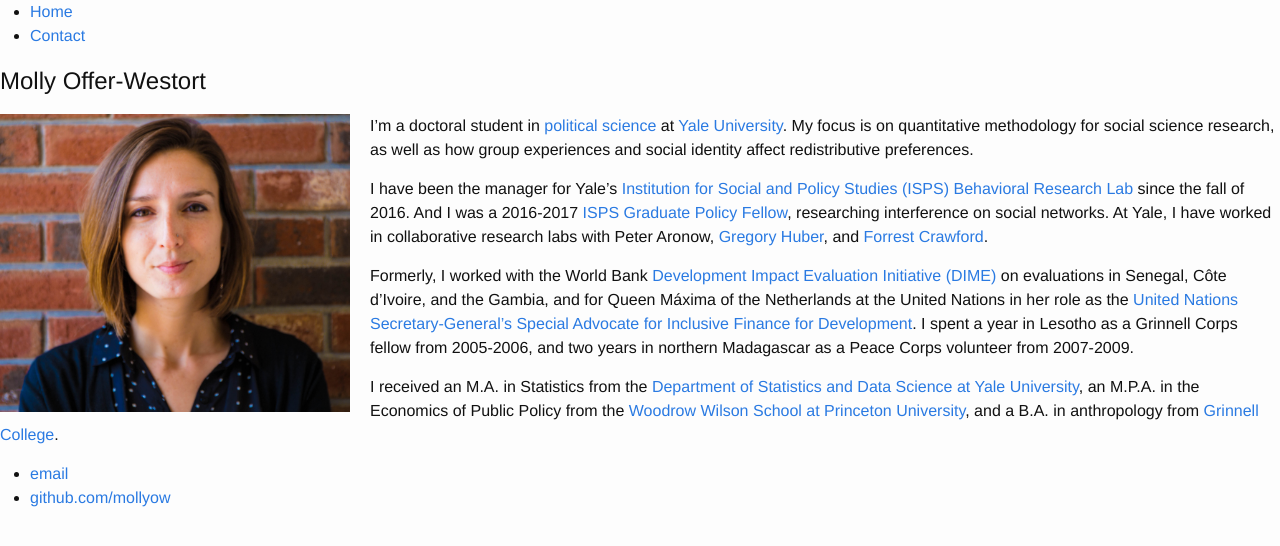
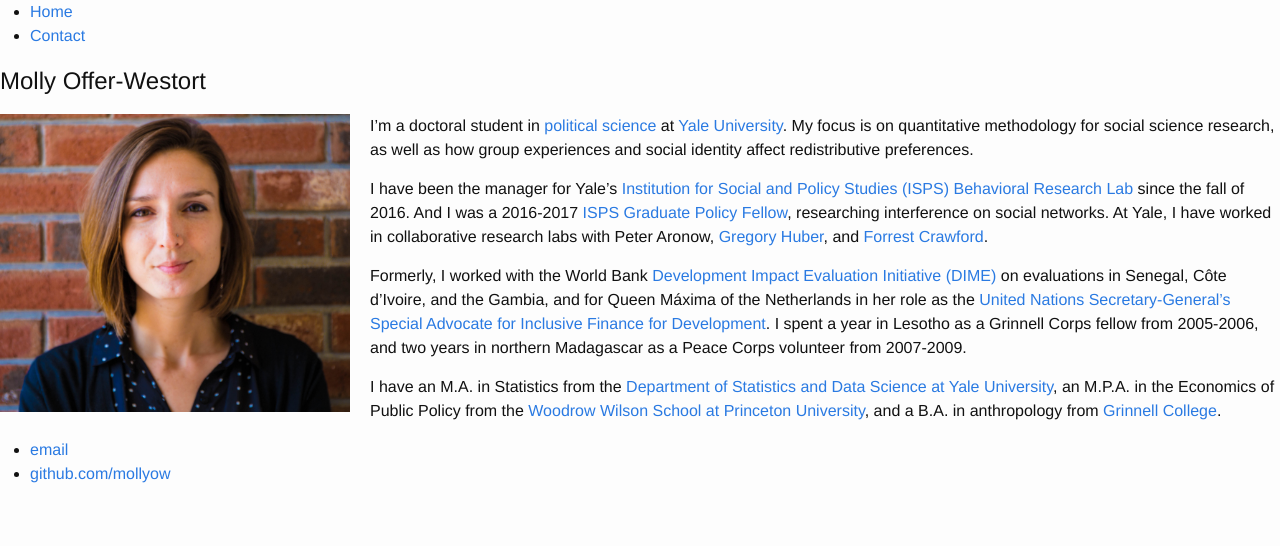
Before and after one commit to mollyow/mollyow.github.io, a Jekyll site: the page built from index.markdown, in a window 1280 px wide. Shown: the top 546 px of the page. Built offline with Jekyll 4.4.1, drawn with Linux system fonts in a browser that asks for light colours.

```diff
--- a/index.markdown
+++ b/index.markdown
@@ -10,6 +10,6 @@
 
 I have been the manager for Yale's [Institution for Social and Policy Studies (ISPS)](http://isps.yale.edu) [Behavioral Research Lab](http://isps.yale.edu/yale-isps-behavioral-research-lab) since the fall of 2016. And I was a 2016-2017 [ISPS Graduate Policy Fellow](http://isps.yale.edu/team/molly-offer-westort), researching interference on social networks. At Yale, I have worked in collaborative research labs with Peter Aronow, [Gregory Huber](http://huber.research.yale.edu/gspd.html), and [Forrest Crawford](http://www.crawfordlab.io/people/).
 
-Formerly, I  worked with the World Bank [Development Impact Evaluation Initiative (DIME)](http://web.worldbank.org/WBSITE/EXTERNAL/EXTDEC/EXTDEVIMPEVAINI/0,,contentMDK:23422972~pagePK:64168445~piPK:64168309~theSitePK:3998212,00.html){:target="_blank"} on evaluations in Senegal, Côte d’Ivoire, and the Gambia, and for Queen Máxima of the Netherlands at the United Nations in her role as the [United Nations Secretary-General’s Special Advocate for Inclusive Finance for Development](https://www.unsgsa.org/){:target="_blank"}. I spent a year in Lesotho as a Grinnell Corps fellow from 2005-2006, and two years in northern Madagascar as a Peace Corps volunteer from 2007-2009.
+Formerly, I  worked with the World Bank [Development Impact Evaluation Initiative (DIME)](http://web.worldbank.org/WBSITE/EXTERNAL/EXTDEC/EXTDEVIMPEVAINI/0,,contentMDK:23422972~pagePK:64168445~piPK:64168309~theSitePK:3998212,00.html){:target="_blank"} on evaluations in Senegal, Côte d’Ivoire, and the Gambia, and for Queen Máxima of the Netherlands in her role as the [United Nations Secretary-General’s Special Advocate for Inclusive Finance for Development](https://www.unsgsa.org/){:target="_blank"}. I spent a year in Lesotho as a Grinnell Corps fellow from 2005-2006, and two years in northern Madagascar as a Peace Corps volunteer from 2007-2009.
 
-I received an M.A. in Statistics from the [Department of Statistics and Data Science at Yale University](http://statistics.yale.edu/), an M.P.A. in the Economics of Public Policy from the [Woodrow Wilson School at Princeton University](http://wws.princeton.edu/){:target="_blank"}, and a B.A. in anthropology from [Grinnell College](http://www.grinnell.edu){:target="_blank"}.
+I have an M.A. in Statistics from the [Department of Statistics and Data Science at Yale University](http://statistics.yale.edu/), an M.P.A. in the Economics of Public Policy from the [Woodrow Wilson School at Princeton University](http://wws.princeton.edu/){:target="_blank"}, and a B.A. in anthropology from [Grinnell College](http://www.grinnell.edu){:target="_blank"}.
```
